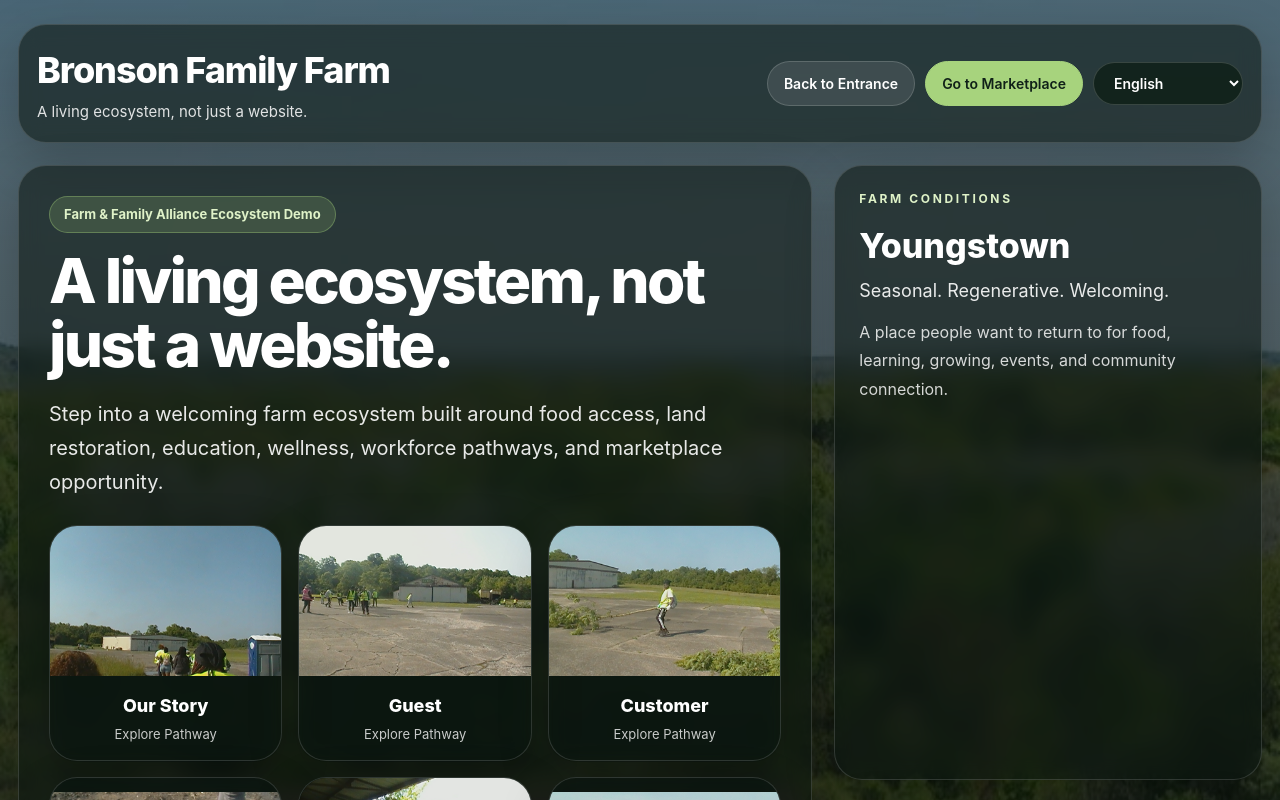
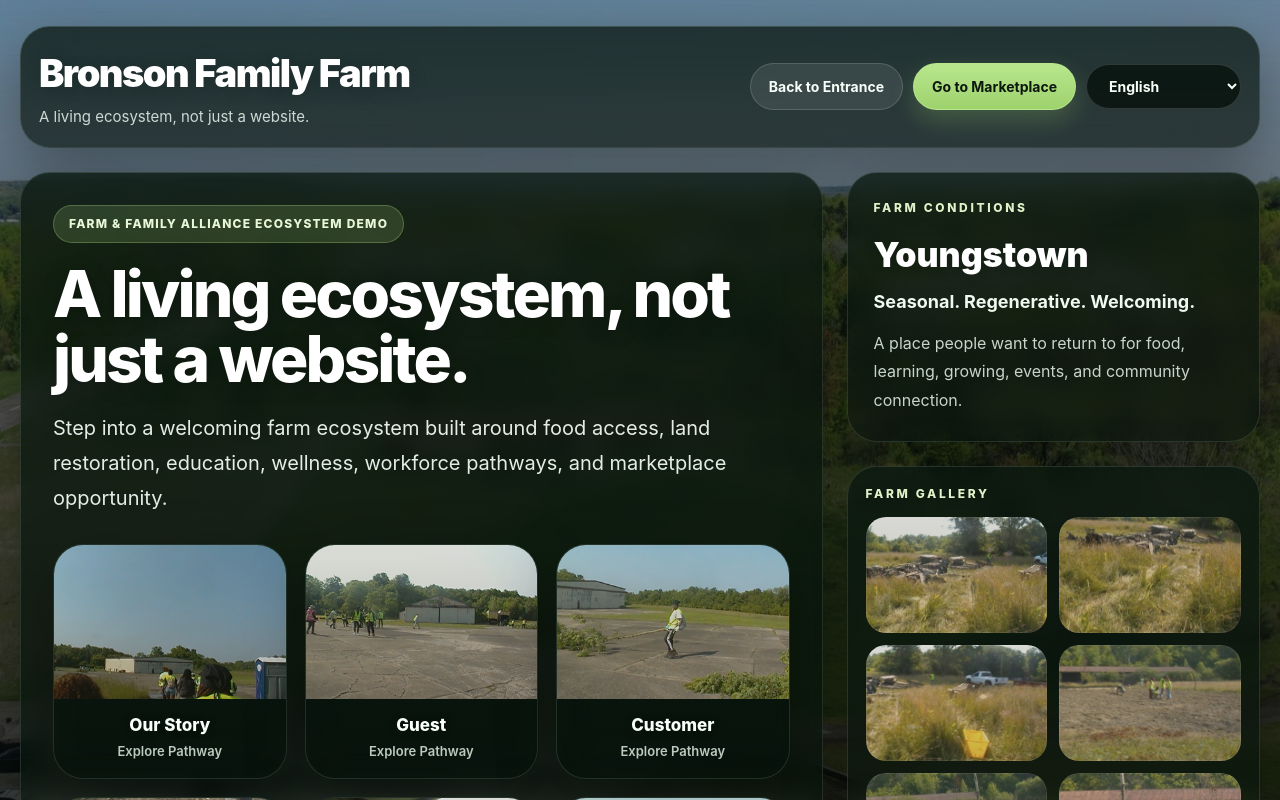
Before and after one commit to cburgessemail-gif/bronson-demo, a React (Vite) app: page / in a window 1280 px wide. Shown: the top 800 px of the page. Built offline with nearby package versions, Linux system fonts and the light colour scheme; the HTML template or start-up script is replaced by a standard one.

Commit message:
Refactor translations and improve UI styles
Removed language key from translations and updated various styles and text elements for better presentation.

```diff
--- a/src/App.tsx
+++ b/src/App.tsx
@@ -61,8 +61,14 @@ const labels: Record<Language, Record<string, string>> = {
     weather: "Farm Conditions",
     explore: "Explore Pathway",
     back: "Back to Entrance",
-    language: "Language",
     marketplaceButton: "Go to Marketplace",
+    welcome: "Farm & Family Alliance Ecosystem Demo",
+    farmGallery: "Farm Gallery",
+    moreFarm: "More from the Farm",
+    farmConditions: "Farm Conditions",
+    farmConditionsText: "Seasonal. Regenerative. Welcoming.",
+    farmConditionsBody:
+      "A place people want to return to for food, learning, growing, events, and community connection.",
   },
   Español: {
     title: "Bronson Family Farm",
@@ -83,8 +89,14 @@ const labels: Record<Language, Record<string, string>> = {
     weather: "Condiciones de la Finca",
     explore: "Explorar",
     back: "Volver al Inicio",
-    language: "Idioma",
     marketplaceButton: "Ir al Mercado",
+    welcome: "Demo del Ecosistema Farm & Family Alliance",
+    farmGallery: "Galería de la Finca",
+    moreFarm: "Más de la Finca",
+    farmConditions: "Condiciones de la Finca",
+    farmConditionsText: "Estacional. Regenerativa. Acogedora.",
+    farmConditionsBody:
+      "Un lugar al que la gente quiere volver por comida, aprendizaje, cultivo, eventos y conexión comunitaria.",
   },
   Tagalog: {
     title: "Bronson Family Farm",
@@ -105,8 +117,14 @@ const labels: Record<Language, Record<string, string>> = {
     weather: "Farm Conditions",
     explore: "Explore",
     back: "Balik sa Simula",
-    language: "Wika",
     marketplaceButton: "Punta sa Marketplace",
+    welcome: "Farm & Family Alliance Ecosystem Demo",
+    farmGallery: "Farm Gallery",
+    moreFarm: "More from the Farm",
+    farmConditions: "Farm Conditions",
+    farmConditionsText: "Seasonal. Regenerative. Welcoming.",
+    farmConditionsBody:
+      "Isang lugar na gustong balikan ng mga tao para sa pagkain, pag-aaral, pagtatanim, mga event, at koneksyon sa komunidad.",
   },
   Italiano: {
     title: "Bronson Family Farm",
@@ -127,8 +145,14 @@ const labels: Record<Language, Record<string, string>> = {
     weather: "Condizioni della Fattoria",
     explore: "Esplora",
     back: "Torna all'Ingresso",
-    language: "Lingua",
     marketplaceButton: "Vai al Mercato",
+    welcome: "Demo Ecosistema Farm & Family Alliance",
+    farmGallery: "Galleria della Fattoria",
+    moreFarm: "Altro dalla Fattoria",
+    farmConditions: "Condizioni della Fattoria",
+    farmConditionsText: "Stagionale. Rigenerativa. Accogliente.",
+    farmConditionsBody:
+      "Un luogo dove le persone vogliono tornare per cibo, apprendimento, coltivazione, eventi e connessione comunitaria.",
   },
   Patwa: {
     title: "Bronson Family Farm",
@@ -149,8 +173,14 @@ const labels: Record<Language, Record<string, string>> = {
     weather: "Farm Conditions",
     explore: "Explore",
     back: "Back to Entrance",
-    language: "Language",
     marketplaceButton: "Go a Marketplace",
+    welcome: "Farm & Family Alliance Ecosystem Demo",
+    farmGallery: "Farm Gallery",
+    moreFarm: "More from the Farm",
+    farmConditions: "Farm Conditions",
+    farmConditionsText: "Seasonal. Regenerative. Welcoming.",
+    farmConditionsBody:
+      "A one place people waan come back to fi food, learning, growing, events, an community connection.",
   },
   Hebrew: {
     title: "Bronson Family Farm",
@@ -171,15 +201,18 @@ const labels: Record<Language, Record<string, string>> = {
     weather: "תנאי החווה",
     explore: "כניסה למסלול",
     back: "חזרה לכניסה",
-    language: "שפה",
     marketplaceButton: "לשוק",
+    welcome: "הדגמת מערכת Farm & Family Alliance",
+    farmGallery: "גלריית החווה",
+    moreFarm: "עוד מהחווה",
+    farmConditions: "תנאי החווה",
+    farmConditionsText: "עונתי. מתחדש. מזמין.",
+    farmConditionsBody:
+      "מקום שאנשים ירצו לחזור אליו בשביל מזון, למידה, גידול, אירועים וחיבור לקהילה.",
   },
 };
 
-const content: Record<
-  Screen,
-  { titleKey: string; image: string; body: string; links: Screen[] }
-> = {
+const content: Record<Screen, { titleKey: string; image: string; body: string; links: Screen[] }> = {
   home: {
     titleKey: "entrance",
     image: images.home,
@@ -298,15 +331,17 @@ const cards: Screen[] = [
 function App() {
   const [screen, setScreen] = useState<Screen>("home");
   const [language, setLanguage] = useState<Language>("English");
+  const [hoveredCard, setHoveredCard] = useState<string | null>(null);
 
   const t = labels[language];
   const current = content[screen];
+  const isHebrew = language === "Hebrew";
 
   const gallery = useMemo(() => [images.g1, images.g2, images.g3, images.g4, images.g5, images.g6], []);
 
   const pageStyle: React.CSSProperties = {
     minHeight: "100vh",
-    backgroundColor: "#102018",
+    backgroundColor: "#08120d",
     color: "#ffffff",
     fontFamily:
       'Inter, ui-sans-serif, system-ui, -apple-system, BlinkMacSystemFont, "Segoe UI", sans-serif',
@@ -314,52 +349,96 @@ function App() {
 
   const heroStyle: React.CSSProperties = {
     minHeight: "100vh",
-    backgroundImage: `linear-gradient(rgba(10,20,14,0.52), rgba(7,14,10,0.82)), url(${current.image})`,
+    backgroundImage: `linear-gradient(rgba(5,12,9,0.34), rgba(4,10,7,0.78)), url(${current.image})`,
     backgroundSize: "cover",
     backgroundPosition: "center",
+    backgroundAttachment: "fixed",
   };
 
   const shellStyle: React.CSSProperties = {
-    maxWidth: 1280,
+    maxWidth: 1320,
     margin: "0 auto",
-    padding: "24px 18px 40px",
+    padding: "26px 20px 48px",
   };
 
   const glassStyle: React.CSSProperties = {
-    background: "rgba(12, 22, 16, 0.56)",
-    border: "1px solid rgba(255,255,255,0.14)",
-    borderRadius: 28,
-    backdropFilter: "blur(10px)",
-    boxShadow: "0 18px 50px rgba(0,0,0,0.22)",
+    background: "linear-gradient(180deg, rgba(8,22,14,0.74), rgba(8,18,12,0.62))",
+    border: "1px solid rgba(222,255,229,0.12)",
+    borderRadius: 30,
+    backdropFilter: "blur(12px)",
+    WebkitBackdropFilter: "blur(12px)",
+    boxShadow: "0 18px 60px rgba(0,0,0,0.34)",
   };
 
   const buttonStyle: React.CSSProperties = {
     borderRadius: 999,
-    border: "1px solid rgba(255,255,255,0.16)",
-    background: "rgba(255,255,255,0.10)",
-    color: "white",
-    padding: "11px 16px",
+    border: "1px solid rgba(255,255,255,0.15)",
+    background: "rgba(255,255,255,0.09)",
+    color: "#f7fff8",
+    padding: "12px 18px",
     fontSize: 14,
-    fontWeight: 600,
+    fontWeight: 700,
     cursor: "pointer",
+    transition: "all 0.2s ease",
   };
 
   const primaryButtonStyle: React.CSSProperties = {
     ...buttonStyle,
-    background: "#a7d37d",
-    color: "#102018",
-    border: "1px solid #a7d37d",
+    background: "linear-gradient(180deg, #b8e68d, #9ed26d)",
+    color: "#0c170f",
+    border: "1px solid rgba(184,230,141,0.95)",
+    boxShadow: "0 10px 24px rgba(158,210,109,0.24)",
   };
 
-  const cardButtonStyle: React.CSSProperties = {
+  const headlineStyle: React.CSSProperties = {
+    fontSize: screen === "home" ? 64 : 52,
+    lineHeight: 1.02,
+    fontWeight: 800,
+    letterSpacing: "-0.045em",
+    color: "#ffffff",
+    textShadow: "0 3px 20px rgba(0,0,0,0.28)",
+    margin: 0,
+  };
+
+  const bodyStyle: React.CSSProperties = {
+    marginTop: 20,
+    fontSize: 20,
+    lineHeight: 1.75,
+    maxWidth: 860,
+    color: "rgba(246,255,248,0.92)",
+  };
+
+  const sectionEyebrow: React.CSSProperties = {
+    fontSize: 12,
+    fontWeight: 800,
+    letterSpacing: "0.22em",
+    textTransform: "uppercase",
+    color: "#dff2c8",
+  };
+
+  const tileTitleStyle: React.CSSProperties = {
+    fontSize: 17,
+    fontWeight: 800,
+    color: "#fafffb",
+    lineHeight: 1.2,
+    textShadow: "0 1px 10px rgba(0,0,0,0.22)",
+  };
+
+  const cardBase = (card: Screen): React.CSSProperties => ({
     ...glassStyle,
     overflow: "hidden",
     padding: 0,
     cursor: "pointer",
-  };
+    transform: hoveredCard === card ? "translateY(-5px) scale(1.01)" : "translateY(0) scale(1)",
+    boxShadow:
+      hoveredCard === card
+        ? "0 24px 70px rgba(0,0,0,0.42)"
+        : "0 18px 60px rgba(0,0,0,0.28)",
+    transition: "all 0.22s ease",
+  });
 
   return (
-    <div style={pageStyle}>
+    <div style={pageStyle} dir={isHebrew ? "rtl" : "ltr"}>
       <div style={heroStyle}>
         <div style={shellStyle}>
           <div
@@ -371,12 +450,31 @@ function App() {
               justifyContent: "space-between",
               alignItems: "center",
               flexWrap: "wrap",
-              marginBottom: 22,
+              marginBottom: 24,
             }}
           >
             <div>
-              <div style={{ fontSize: 36, fontWeight: 800, letterSpacing: "-0.03em" }}>{t.title}</div>
-              <div style={{ fontSize: 15, opacity: 0.86, marginTop: 4 }}>{t.subtitle}</div>
+              <div
+                style={{
+                  fontSize: 38,
+                  fontWeight: 900,
+                  letterSpacing: "-0.04em",
+                  color: "#ffffff",
+                  textShadow: "0 3px 18px rgba(0,0,0,0.24)",
+                }}
+              >
+                {t.title}
+              </div>
+              <div
+                style={{
+                  fontSize: 15,
+                  opacity: 0.92,
+                  marginTop: 4,
+                  color: "rgba(245,255,247,0.88)",
+                }}
+              >
+                {t.subtitle}
+              </div>
             </div>
 
             <div style={{ display: "flex", gap: 10, flexWrap: "wrap", alignItems: "center" }}>
@@ -391,8 +489,8 @@ function App() {
                 onChange={(e) => setLanguage(e.target.value as Language)}
                 style={{
                   ...buttonStyle,
-                  background: "rgba(16,32,24,0.85)",
-                  minWidth: 150,
+                  background: "rgba(10,20,14,0.86)",
+                  minWidth: 155,
                   outline: "none",
                 }}
               >
@@ -410,104 +508,133 @@ function App() {
             <div
               style={{
                 display: "grid",
-                gridTemplateColumns: "minmax(0, 1.3fr) minmax(320px, 0.7fr)",
-                gap: 22,
+                gridTemplateColumns: "minmax(0, 1.32fr) minmax(320px, 0.68fr)",
+                gap: 24,
+                alignItems: "start",
               }}
             >
-              <div style={{ ...glassStyle, padding: 30 }}>
+              <div style={{ ...glassStyle, padding: 32 }}>
                 <div
                   style={{
                     display: "inline-block",
-                    padding: "8px 14px",
+                    padding: "9px 15px",
                     borderRadius: 999,
                     background: "rgba(167,211,125,0.18)",
-                    border: "1px solid rgba(167,211,125,0.35)",
-                    color: "#dff2c8",
-                    fontSize: 13,
-                    fontWeight: 700,
-                    marginBottom: 16,
+                    border: "1px solid rgba(167,211,125,0.32)",
+                    color: "#e8f7d8",
+                    fontSize: 12,
+                    fontWeight: 800,
+                    letterSpacing: "0.1em",
+                    textTransform: "uppercase",
+                    marginBottom: 18,
                   }}
                 >
-                  Farm & Family Alliance Ecosystem Demo
+                  {t.welcome}
                 </div>
 
-                <div
-                  style={{
-                    fontSize: 62,
-                    lineHeight: 1.03,
-                    fontWeight: 800,
-                    letterSpacing: "-0.045em",
-                    maxWidth: 850,
-                  }}
-                >
-                  {t.subtitle}
-                </div>
+                <h1 style={headlineStyle}>{t.subtitle}</h1>
 
-                <p
-                  style={{
-                    marginTop: 20,
-                    fontSize: 20,
-                    lineHeight: 1.7,
-                    maxWidth: 900,
-                    color: "rgba(255,255,255,0.90)",
-                  }}
-                >
-                  {content.home.body}
-                </p>
+                <p style={bodyStyle}>{content.home.body}</p>
 
                 <div
                   style={{
                     display: "grid",
                     gridTemplateColumns: "repeat(auto-fit, minmax(220px, 1fr))",
-                    gap: 16,
-                    marginTop: 26,
+                    gap: 18,
+                    marginTop: 28,
                   }}
                 >
                   {cards.map((card) => (
-                    <button key={card} style={cardButtonStyle} onClick={() => setScreen(card)}>
+                    <button
+                      key={card}
+                      style={cardBase(card)}
+                      onClick={() => setScreen(card)}
+                      onMouseEnter={() => setHoveredCard(card)}
+                      onMouseLeave={() => setHoveredCard(null)}
+                    >
                       <div
                         style={{
-                          height: 150,
-                          backgroundImage: `url(${content[card].image})`,
+                          height: 154,
+                          backgroundImage: `linear-gradient(rgba(0,0,0,0.04), rgba(0,0,0,0.22)), url(${content[card].image})`,
                           backgroundSize: "cover",
                           backgroundPosition: "center",
                         }}
                       />
-                      <div style={{ padding: 16 }}>
-                        <div style={{ fontSize: 18, fontWeight: 800 }}>{t[content[card].titleKey]}</div>
-                        <div style={{ marginTop: 6, fontSize: 13, opacity: 0.78 }}>{t.explore}</div>
+                      <div style={{ padding: 16, textAlign: "center" }}>
+                        <div style={tileTitleStyle}>{t[content[card].titleKey]}</div>
+                        <div
+                          style={{
+                            marginTop: 7,
+                            fontSize: 13,
+                            color: "rgba(228,245,231,0.82)",
+                            fontWeight: 600,
+                          }}
+                        >
+                          {t.explore}
+                        </div>
                       </div>
                     </button>
                   ))}
                 </div>
               </div>
 
-              <div style={{ display: "grid", gap: 22 }}>
-                <div style={{ ...glassStyle, padding: 24 }}>
-                  <div style={{ fontSize: 12, fontWeight: 700, letterSpacing: "0.22em", textTransform: "uppercase", color: "#dff2c8" }}>
-                    Farm Conditions
+              <div style={{ display: "grid", gap: 24 }}>
+                <div
+                  style={{
+                    ...glassStyle,
+                    padding: 26,
+                    minHeight: 200,
+                    display: "flex",
+                    flexDirection: "column",
+                    justifyContent: "center",
+                  }}
+                >
+                  <div style={sectionEyebrow}>{t.farmConditions}</div>
+                  <div
+                    style={{
+                      fontSize: 34,
+                      fontWeight: 900,
+                      marginTop: 12,
+                      color: "#ffffff",
+                      textShadow: "0 2px 12px rgba(0,0,0,0.2)",
+                    }}
+                  >
+                    Youngstown
                   </div>
-                  <div style={{ fontSize: 34, fontWeight: 800, marginTop: 12 }}>Youngstown</div>
-                  <div style={{ fontSize: 18, marginTop: 6, opacity: 0.9 }}>Seasonal. Regenerative. Welcoming.</div>
-                  <p style={{ marginTop: 14, lineHeight: 1.8, opacity: 0.82 }}>
-                    A place people want to return to for food, learning, growing, events, and community connection.
+                  <div
+                    style={{
+                      fontSize: 18,
+                      marginTop: 8,
+                      color: "#eef9f0",
+                      fontWeight: 700,
+                    }}
+                  >
+                    {t.farmConditionsText}
+                  </div>
+                  <p
+                    style={{
+                      marginTop: 14,
+                      lineHeight: 1.8,
+                      color: "rgba(237,248,239,0.84)",
+                    }}
+                  >
+                    {t.farmConditionsBody}
                   </p>
                 </div>
 
                 <div style={{ ...glassStyle, padding: 18 }}>
-                  <div style={{ fontSize: 12, fontWeight: 700, letterSpacing: "0.22em", textTransform: "uppercase", color: "#dff2c8", marginBottom: 12 }}>
-                    Farm Gallery
-                  </div>
-                  <div style={{ display: "grid", gridTemplateColumns: "1fr 1fr", gap: 10 }}>
+                  <div style={{ ...sectionEyebrow, marginBottom: 14 }}>{t.farmGallery}</div>
+                  <div style={{ display: "grid", gridTemplateColumns: "1fr 1fr", gap: 12 }}>
                     {gallery.map((img, i) => (
                       <div
                         key={i}
                         style={{
-                          height: 112,
-                          borderRadius: 18,
-                          backgroundImage: `url(${img})`,
+                          height: 116,
+                          borderRadius: 20,
+                          backgroundImage: `linear-gradient(rgba(0,0,0,0.06), rgba(0,0,0,0.16)), url(${img})`,
                           backgroundSize: "cover",
                           backgroundPosition: "center",
+                          boxShadow: "inset 0 0 0 1px rgba(255,255,255,0.06)",
                         }}
                       />
                     ))}
@@ -519,30 +646,17 @@ function App() {
             <div
               style={{
                 display: "grid",
-                gridTemplateColumns: "minmax(0, 1.1fr) minmax(320px, 0.9fr)",
-                gap: 22,
+                gridTemplateColumns: "minmax(0, 1.08fr) minmax(320px, 0.92fr)",
+                gap: 24,
+                alignItems: "start",
               }}
             >
-              <div style={{ ...glassStyle, padding: 30 }}>
-                <div style={{ fontSize: 12, fontWeight: 700, letterSpacing: "0.24em", textTransform: "uppercase", color: "#dff2c8" }}>
-                  {t[content[screen].titleKey]}
-                </div>
-                <div style={{ fontSize: 52, lineHeight: 1.05, fontWeight: 800, letterSpacing: "-0.04em", marginTop: 12 }}>
-                  {t[content[screen].titleKey]}
-                </div>
-                <p
-                  style={{
-                    marginTop: 20,
-                    fontSize: 20,
-                    lineHeight: 1.8,
-                    maxWidth: 840,
-                    color: "rgba(255,255,255,0.90)",
-                  }}
-                >
-                  {current.body}
-                </p>
+              <div style={{ ...glassStyle, padding: 32 }}>
+                <div style={sectionEyebrow}>{t[content[screen].titleKey]}</div>
+                <h2 style={{ ...headlineStyle, marginTop: 12 }}>{t[content[screen].titleKey]}</h2>
+                <p style={bodyStyle}>{current.body}</p>
 
-                <div style={{ display: "flex", flexWrap: "wrap", gap: 12, marginTop: 24 }}>
+                <div style={{ display: "flex", flexWrap: "wrap", gap: 12, marginTop: 26 }}>
                   {current.links.map((link) => (
                     <button key={link} style={buttonStyle} onClick={() => setScreen(link)}>
                       {t[content[link].titleKey]}
@@ -551,30 +665,29 @@ function App() {
                 </div>
               </div>
 
-              <div style={{ display: "grid", gap: 22 }}>
+              <div style={{ display: "grid", gap: 24 }}>
                 <div
                   style={{
                     ...glassStyle,
-                    minHeight: 360,
-                    backgroundImage: `url(${current.image})`,
+                    minHeight: 380,
+                    backgroundImage: `linear-gradient(rgba(0,0,0,0.08), rgba(0,0,0,0.22)), url(${current.image})`,
                     backgroundSize: "cover",
                     backgroundPosition: "center",
                   }}
                 />
                 <div style={{ ...glassStyle, padding: 18 }}>
-                  <div style={{ fontSize: 12, fontWeight: 700, letterSpacing: "0.22em", textTransform: "uppercase", color: "#dff2c8", marginBottom: 12 }}>
-                    More from the Farm
-                  </div>
-                  <div style={{ display: "grid", gridTemplateColumns: "1fr 1fr", gap: 10 }}>
+                  <div style={{ ...sectionEyebrow, marginBottom: 14 }}>{t.moreFarm}</div>
+                  <div style={{ display: "grid", gridTemplateColumns: "1fr 1fr", gap: 12 }}>
                     {gallery.slice(0, 4).map((img, i) => (
                       <div
                         key={i}
                         style={{
-                          height: 110,
-                          borderRadius: 18,
-                          backgroundImage: `url(${img})`,
+                          height: 112,
+                          borderRadius: 20,
+                          backgroundImage: `linear-gradient(rgba(0,0,0,0.06), rgba(0,0,0,0.16)), url(${img})`,
                           backgroundSize: "cover",
                           backgroundPosition: "center",
+                          boxShadow: "inset 0 0 0 1px rgba(255,255,255,0.06)",
                         }}
                       />
                     ))}
```
